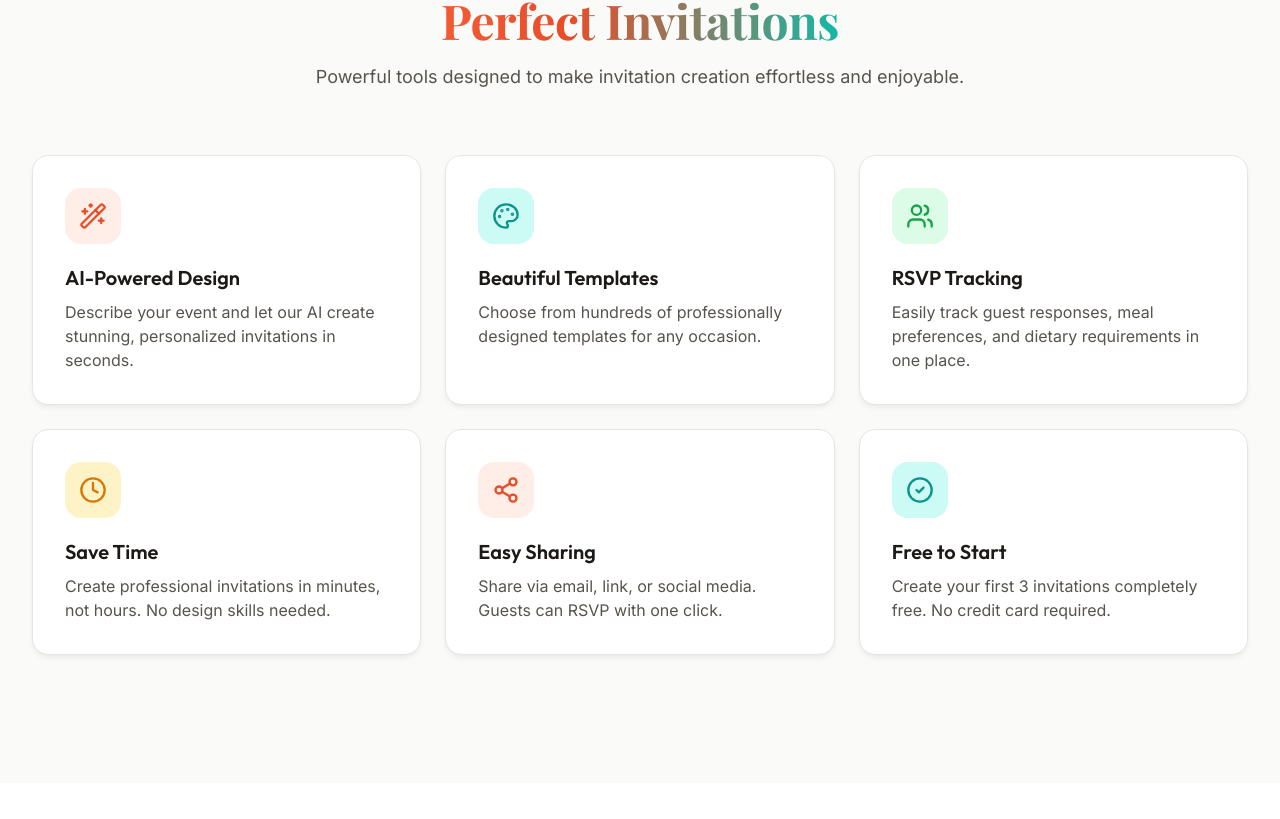
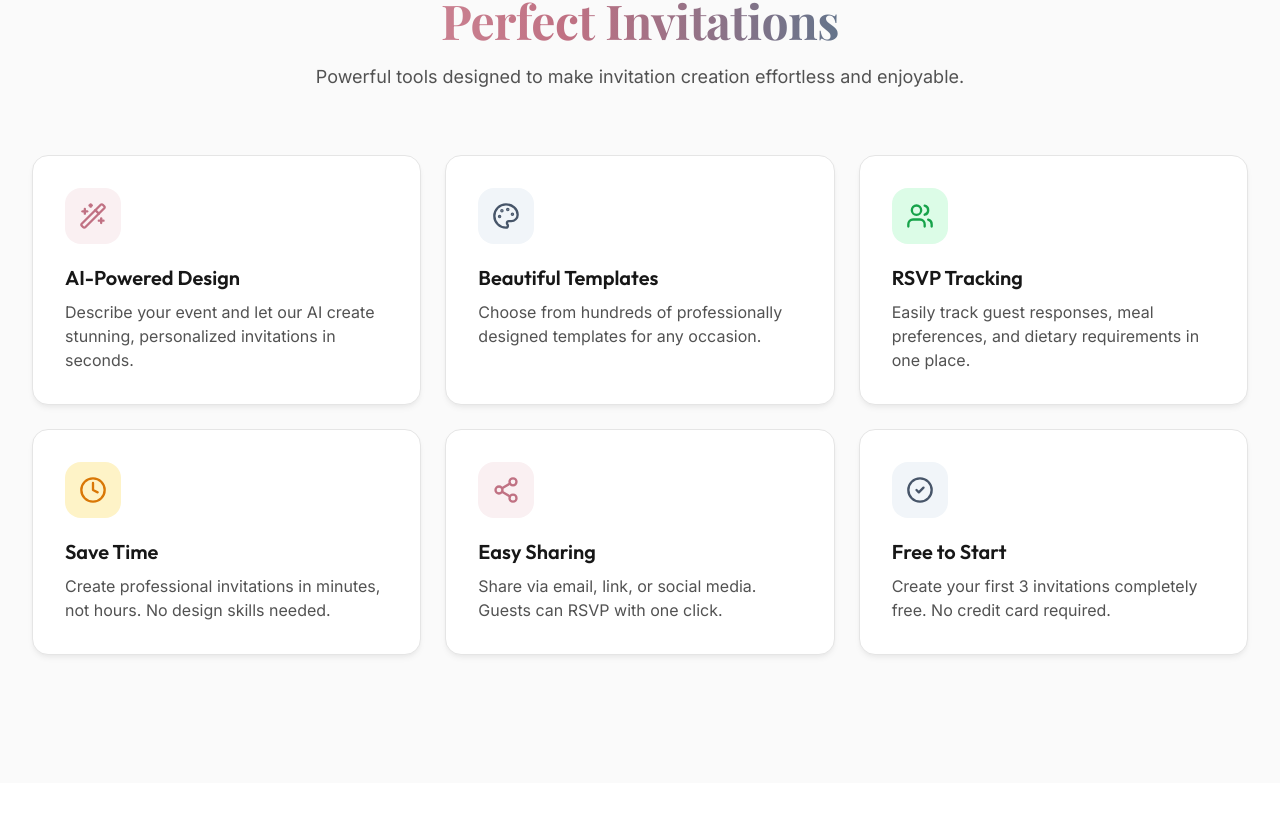
Before and after one commit to ianmerrill10/invitegenerator, a Next.js app: page / in a window 1280 px wide. Shown: the part 1621-2440 px from the top of the page. Built offline with nearby package versions, Linux system fonts and the light colour scheme.

Commit message:
Update color scheme to elegant dusty rose and slate blue
- Replace orange/coral with soft dusty rose (#D4919F)
- Replace teal accent with sophisticated slate blue (#64748B)
- Update neutral grays for cleaner, more refined look
- More gender-neutral, traditional color palette for invitations

```diff
--- a/styles/globals.css
+++ b/styles/globals.css
@@ -9,26 +9,26 @@
 
 @layer base {
   :root {
-    /* Color tokens */
-    --color-background: 250 250 249;
-    --color-foreground: 28 25 23;
+    /* Color tokens - Dusty rose & slate blue palette */
+    --color-background: 250 250 250;
+    --color-foreground: 23 23 23;
     --color-card: 255 255 255;
-    --color-card-foreground: 28 25 23;
+    --color-card-foreground: 23 23 23;
     --color-popover: 255 255 255;
-    --color-popover-foreground: 28 25 23;
-    --color-primary: 255 107 71;
+    --color-popover-foreground: 23 23 23;
+    --color-primary: 212 145 159;
     --color-primary-foreground: 255 255 255;
-    --color-secondary: 20 184 166;
+    --color-secondary: 100 116 139;
     --color-secondary-foreground: 255 255 255;
-    --color-muted: 245 245 244;
-    --color-muted-foreground: 120 113 108;
-    --color-accent: 231 229 228;
-    --color-accent-foreground: 28 25 23;
+    --color-muted: 245 245 245;
+    --color-muted-foreground: 115 115 115;
+    --color-accent: 229 229 229;
+    --color-accent-foreground: 23 23 23;
     --color-destructive: 239 68 68;
     --color-destructive-foreground: 255 255 255;
-    --color-border: 231 229 228;
-    --color-input: 231 229 228;
-    --color-ring: 255 107 71;
+    --color-border: 229 229 229;
+    --color-input: 229 229 229;
+    --color-ring: 212 145 159;
 
     /* Radius */
     --radius: 0.75rem;
@@ -40,25 +40,25 @@
   }
 
   .dark {
-    --color-background: 12 10 9;
-    --color-foreground: 250 250 249;
-    --color-card: 28 25 23;
-    --color-card-foreground: 250 250 249;
-    --color-popover: 28 25 23;
-    --color-popover-foreground: 250 250 249;
-    --color-primary: 255 107 71;
+    --color-background: 10 10 10;
+    --color-foreground: 250 250 250;
+    --color-card: 38 38 38;
+    --color-card-foreground: 250 250 250;
+    --color-popover: 38 38 38;
+    --color-popover-foreground: 250 250 250;
+    --color-primary: 212 145 159;
     --color-primary-foreground: 255 255 255;
-    --color-secondary: 20 184 166;
+    --color-secondary: 100 116 139;
     --color-secondary-foreground: 255 255 255;
-    --color-muted: 41 37 36;
-    --color-muted-foreground: 168 162 158;
-    --color-accent: 41 37 36;
-    --color-accent-foreground: 250 250 249;
+    --color-muted: 38 38 38;
+    --color-muted-foreground: 163 163 163;
+    --color-accent: 38 38 38;
+    --color-accent-foreground: 250 250 250;
     --color-destructive: 239 68 68;
     --color-destructive-foreground: 255 255 255;
-    --color-border: 41 37 36;
-    --color-input: 41 37 36;
-    --color-ring: 255 107 71;
+    --color-border: 38 38 38;
+    --color-input: 38 38 38;
+    --color-ring: 212 145 159;
   }
 
   * {
--- a/tailwind.config.ts
+++ b/tailwind.config.ts
@@ -10,49 +10,49 @@ const config: Config = {
   theme: {
     extend: {
       colors: {
-        // Primary brand colors - Warm coral/peach tones for celebration vibes
+        // Primary brand colors - Soft dusty rose/blush for elegance
         brand: {
-          50: "#FFF7F5",
-          100: "#FFEDE8",
-          200: "#FFD9CF",
-          300: "#FFB8A6",
-          400: "#FF8F73",
-          500: "#FF6B47", // Primary
-          600: "#E84D28",
-          700: "#C23A1A",
-          800: "#9A3118",
-          900: "#7D2D18",
-          950: "#441308",
+          50: "#FDF8F9",
+          100: "#FAF0F2",
+          200: "#F5E1E5",
+          300: "#EECCD3",
+          400: "#E4AEBB",
+          500: "#D4919F", // Primary - dusty rose
+          600: "#C07183",
+          700: "#A35568",
+          800: "#874755",
+          900: "#6E3B46",
+          950: "#3D1F26",
         },
-        // Secondary accent - Deep teal for contrast
+        // Secondary accent - Slate blue for sophistication
         accent: {
-          50: "#F0FDFC",
-          100: "#CCFBF6",
-          200: "#99F6ED",
-          300: "#5EEADB",
-          400: "#2DD4BF",
-          500: "#14B8A6",
-          600: "#0D9488",
-          700: "#0F766E",
-          800: "#115E59",
-          900: "#134E4A",
-          950: "#042F2E",
+          50: "#F8FAFC",
+          100: "#F1F5F9",
+          200: "#E2E8F0",
+          300: "#CBD5E1",
+          400: "#94A3B8",
+          500: "#64748B", // Slate blue
+          600: "#475569",
+          700: "#334155",
+          800: "#1E293B",
+          900: "#0F172A",
+          950: "#020617",
         },
-        // Neutral slate with warm undertones
+        // Neutral warm grays
         surface: {
-          50: "#FAFAF9",
-          100: "#F5F5F4",
-          200: "#E7E5E4",
-          300: "#D6D3D1",
-          400: "#A8A29E",
-          500: "#78716C",
-          600: "#57534E",
-          700: "#44403C",
-          800: "#292524",
-          900: "#1C1917",
-          950: "#0C0A09",
+          50: "#FAFAFA",
+          100: "#F5F5F5",
+          200: "#E5E5E5",
+          300: "#D4D4D4",
+          400: "#A3A3A3",
+          500: "#737373",
+          600: "#525252",
+          700: "#404040",
+          800: "#262626",
+          900: "#171717",
+          950: "#0A0A0A",
         },
-        // Success/celebration green
+        // Success green (keeping muted)
         success: {
           50: "#F0FDF4",
           100: "#DCFCE7",
@@ -65,7 +65,7 @@ const config: Config = {
           800: "#166534",
           900: "#14532D",
         },
-        // Warning/attention amber
+        // Warning amber (keeping muted)
         warning: {
           50: "#FFFBEB",
           100: "#FEF3C7",
@@ -78,7 +78,7 @@ const config: Config = {
           800: "#92400E",
           900: "#78350F",
         },
-        // Error/destructive red
+        // Error red (keeping muted)
         error: {
           50: "#FEF2F2",
           100: "#FEE2E2",
@@ -117,8 +117,8 @@ const config: Config = {
         "5xl": "2.5rem",
       },
       boxShadow: {
-        "glow": "0 0 40px -10px rgba(255, 107, 71, 0.3)",
-        "glow-lg": "0 0 60px -15px rgba(255, 107, 71, 0.4)",
+        "glow": "0 0 40px -10px rgba(212, 145, 159, 0.3)",
+        "glow-lg": "0 0 60px -15px rgba(212, 145, 159, 0.4)",
         "inner-glow": "inset 0 2px 4px 0 rgba(255, 255, 255, 0.1)",
         "card": "0 4px 6px -1px rgba(0, 0, 0, 0.05), 0 2px 4px -1px rgba(0, 0, 0, 0.03)",
         "card-hover": "0 10px 15px -3px rgba(0, 0, 0, 0.08), 0 4px 6px -2px rgba(0, 0, 0, 0.04)",
@@ -168,8 +168,8 @@ const config: Config = {
           "50%": { transform: "translateY(-5px)" },
         },
         pulseGlow: {
-          "0%, 100%": { boxShadow: "0 0 20px -5px rgba(255, 107, 71, 0.3)" },
-          "50%": { boxShadow: "0 0 40px -5px rgba(255, 107, 71, 0.5)" },
+          "0%, 100%": { boxShadow: "0 0 20px -5px rgba(212, 145, 159, 0.3)" },
+          "50%": { boxShadow: "0 0 40px -5px rgba(212, 145, 159, 0.5)" },
         },
         float: {
           "0%, 100%": { transform: "translateY(0) rotate(0deg)" },
```
